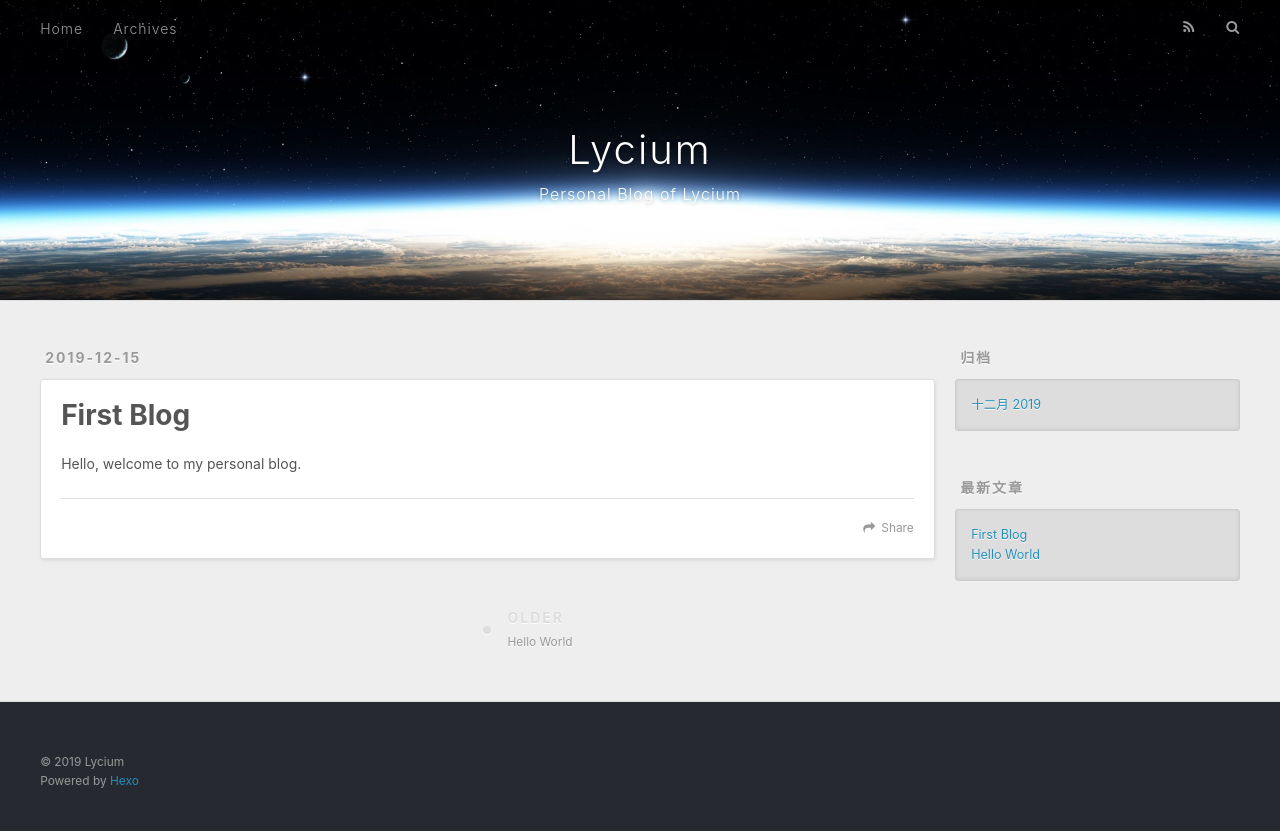
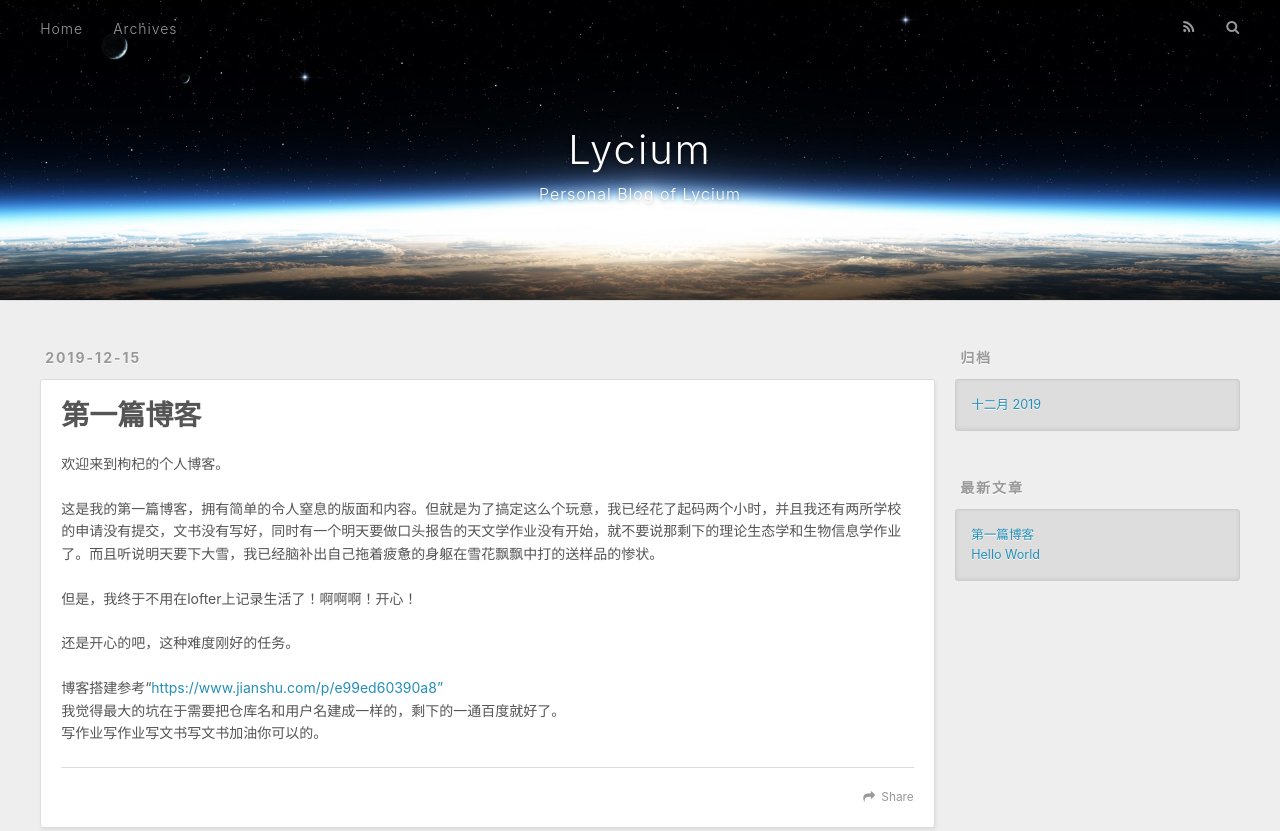
Before and after one commit to lycium0605/lycium.github.io, a plain HTML site: page 2019/12/15/First-Blog/index.html in a window 1280 px wide. Shown: the top 831 px of the page. Drawn offline with nearby package versions, Linux system fonts and the light colour scheme.

Commit message:
Site updated: 2019-12-15 21:27:24

```diff
--- a/2019/12/15/First-Blog/index.html
+++ b/2019/12/15/First-Blog/index.html
@@ -5,17 +5,17 @@
 
 
 
-  <title>First Blog | Lycium</title>
+  <title>第一篇博客 | Lycium</title>
   <meta name="viewport" content="width=device-width, initial-scale=1, maximum-scale=1">
-  <meta name="description" content="Hello, welcome to my personal blog.">
+  <meta name="description" content="欢迎来到枸杞的个人博客。 这是我的第一篇博客，拥有简单的令人窒息的版面和内容。但就是为了搞定这么个玩意，我已经花了起码两个小时，并且我还有两所学校的申请没有提交，文书没有写好，同时有一个明天要做口头报告的天文学作业没有开始，就不要说那剩下的理论生态学和生物信息学作业了。而且听说明天要下大雪，我已经脑补出自己拖着疲惫的身躯在雪花飘飘中打的送样品的惨状。 但是，我终于不用在lofter上记录生活了！啊">
 <meta property="og:type" content="article">
-<meta property="og:title" content="First Blog">
+<meta property="og:title" content="第一篇博客">
 <meta property="og:url" content="http:&#x2F;&#x2F;lycium.com&#x2F;2019&#x2F;12&#x2F;15&#x2F;First-Blog&#x2F;index.html">
 <meta property="og:site_name" content="Lycium">
-<meta property="og:description" content="Hello, welcome to my personal blog.">
+<meta property="og:description" content="欢迎来到枸杞的个人博客。 这是我的第一篇博客，拥有简单的令人窒息的版面和内容。但就是为了搞定这么个玩意，我已经花了起码两个小时，并且我还有两所学校的申请没有提交，文书没有写好，同时有一个明天要做口头报告的天文学作业没有开始，就不要说那剩下的理论生态学和生物信息学作业了。而且听说明天要下大雪，我已经脑补出自己拖着疲惫的身躯在雪花飘飘中打的送样品的惨状。 但是，我终于不用在lofter上记录生活了！啊">
 <meta property="og:locale" content="zh_CN">
 <meta property="article:published_time" content="2019-12-15T12:36:21.000Z">
-<meta property="article:modified_time" content="2019-12-15T12:37:38.305Z">
+<meta property="article:modified_time" content="2019-12-15T13:26:45.372Z">
 <meta property="article:author" content="Lycium">
 <meta name="twitter:card" content="summary">
 
@@ -84,7 +84,7 @@
 
 
     <h1 class="article-title" itemprop="name">
-      First Blog
+      第一篇博客
     </h1>
 
 
@@ -92,7 +92,11 @@
 
     <div class="article-entry" itemprop="articleBody">
 
-        <p>Hello, welcome to my personal blog.</p>
+        <p>欢迎来到枸杞的个人博客。</p>
+<p>这是我的第一篇博客，拥有简单的令人窒息的版面和内容。但就是为了搞定这么个玩意，我已经花了起码两个小时，并且我还有两所学校的申请没有提交，文书没有写好，同时有一个明天要做口头报告的天文学作业没有开始，就不要说那剩下的理论生态学和生物信息学作业了。而且听说明天要下大雪，我已经脑补出自己拖着疲惫的身躯在雪花飘飘中打的送样品的惨状。</p>
+<p>但是，我终于不用在lofter上记录生活了！啊啊啊！开心！</p>
+<p>还是开心的吧，这种难度刚好的任务。</p>
+<p>博客搭建参考“<a href="https://www.jianshu.com/p/e99ed60390a8”" target="_blank" rel="noopener">https://www.jianshu.com/p/e99ed60390a8”</a><br>我觉得最大的坑在于需要把仓库名和用户名建成一样的，剩下的一通百度就好了。<br>写作业写作业写文书写文书加油你可以的。</p>
 
 
     </div>
@@ -146,7 +150,7 @@
       <ul>
 
           <li>
-            <a href="/2019/12/15/First-Blog/">First Blog</a>
+            <a href="/2019/12/15/First-Blog/">第一篇博客</a>
           </li>
 
           <li>
```
Also changed, not shown: 2019/12/15/hello-world/index.html (+2 -2 lines), archives/2019/12/index.html (+2 -2 lines), archives/2019/index.html (+2 -2 lines), archives/index.html (+2 -2 lines), index.html (+7 -3 lines).
